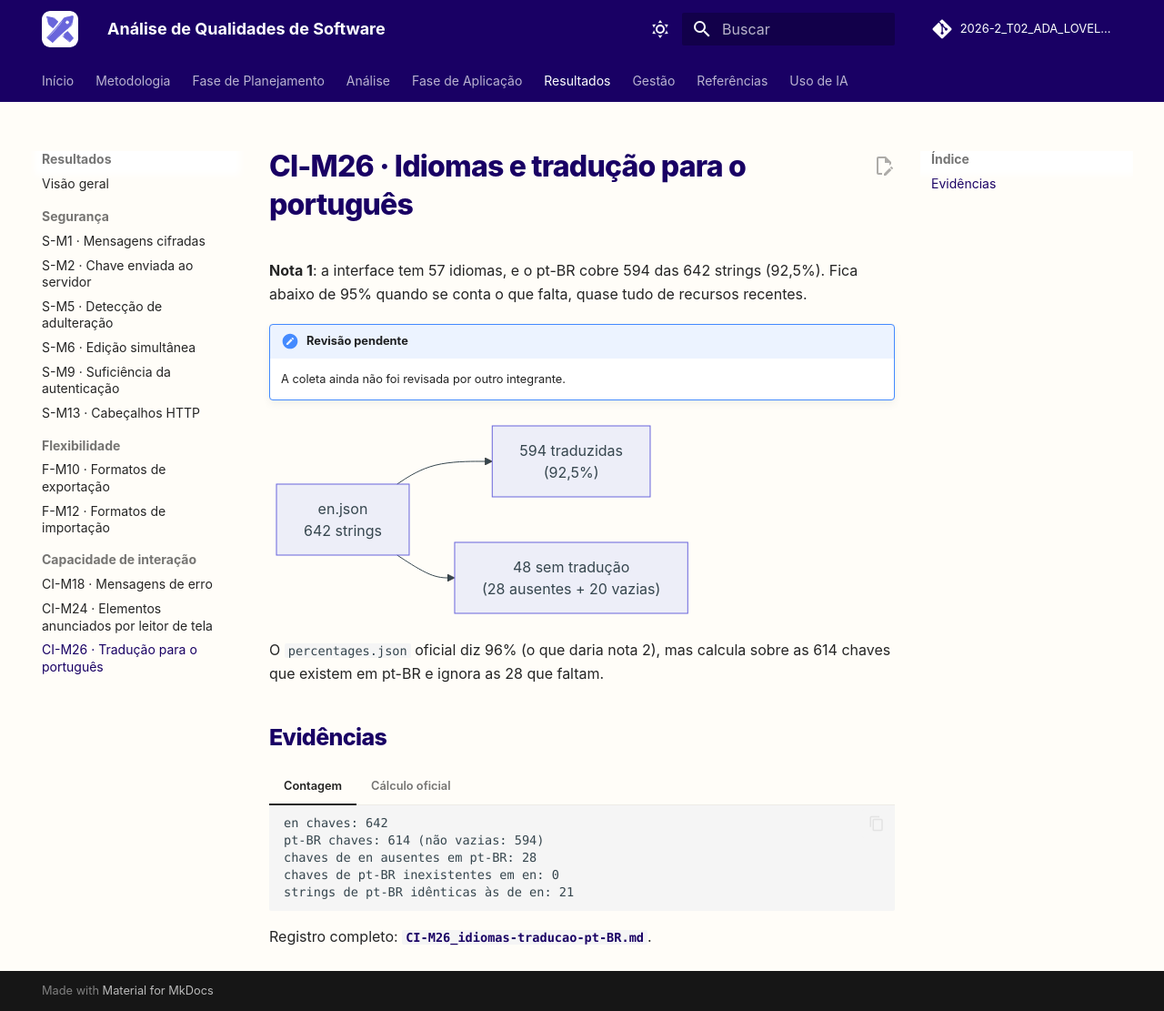
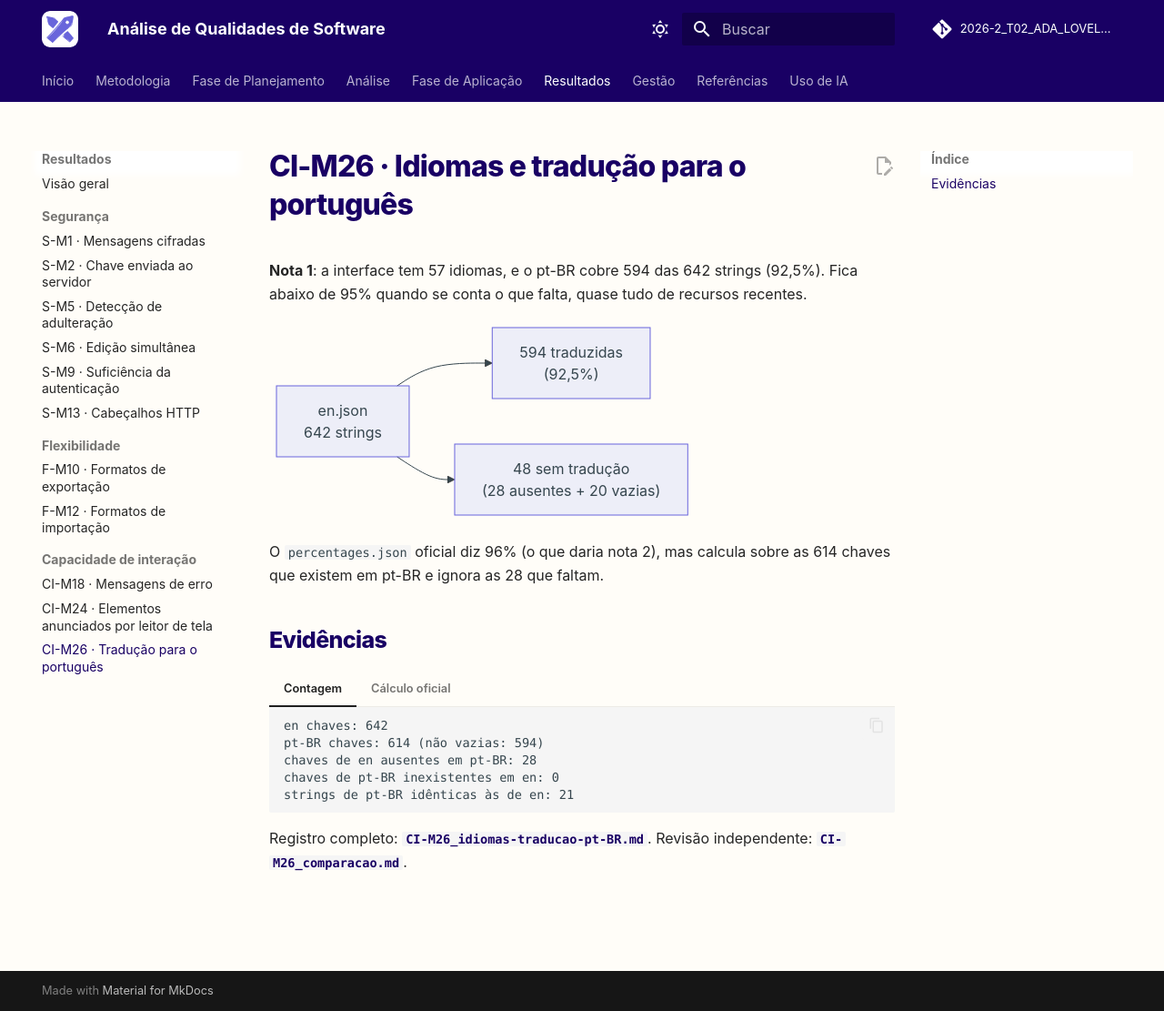
Before and after one commit to FCTE-Qualidade-de-Software-1/2026-2_T02_ADA_LOVELACE, an MkDocs documentation site: the page built from docs/resultados/capacidade-interacao/ci-m26.md, in a window 1280 px wide and 1111 px high. Shown: the whole window at 91% size. Built offline with MkDocs 1.6.1 and Material for MkDocs 9.7.7, drawn with Linux system fonts in a browser that asks for light colours; comment, search, counter and statistics services are not loaded.

Commit message:
docs: corrige versão avaliada e marca CI-M26 como revisada
- a8800f8 é snapshot do repositório do grupo, não versão do Excalidraw;
  as duas coletas avaliaram o mesmo código (e7b5346), sem divergência
- remove avisos de revisão pendente (evidência, tarefas e página de resultados)
- data da revisão, numeração das seções e separador decimal

````diff
--- a/docs/resultados/capacidade-interacao/ci-m26.md
+++ b/docs/resultados/capacidade-interacao/ci-m26.md
@@ -3,9 +3,6 @@
 **Nota 1**: a interface tem 57 idiomas, e o pt-BR cobre 594 das 642 strings
 (92,5%). Fica abaixo de 95% quando se conta o que falta, quase tudo de recursos
 recentes.
-
-!!! note "Revisão pendente"
-    A coleta ainda não foi revisada por outro integrante.
 
 ```mermaid
 flowchart LR
@@ -41,3 +38,5 @@ O `percentages.json` oficial diz 96% (o que daria nota 2), mas calcula sobre as
 
 Registro completo:
 [`CI-M26_idiomas-traducao-pt-BR.md`](https://github.com/FCTE-Qualidade-de-Software-1/2026-2_T02_ADA_LOVELACE/blob/main/evidencias/capacidade-interacao/CI-M26_idiomas-traducao-pt-BR.md).
+Revisão independente:
+[`CI-M26_comparacao.md`](https://github.com/FCTE-Qualidade-de-Software-1/2026-2_T02_ADA_LOVELACE/blob/main/evidencias/capacidade-interacao/CI-M26_comparacao.md).
````
Also changed, not shown: evidencias/capacidade-interacao/CI-M26_comparacao.md (+3 -5 lines), evidencias/capacidade-interacao/CI-M26_idiomas-traducao-pt-BR.md (+2 -2 lines), evidencias/capacidade-interacao/CI-M26_reavaliacao_independente.md (+12 -11 lines), evidencias/capacidade-interacao/tarefas-capacidade-interacao.md (+1 -1 lines).
